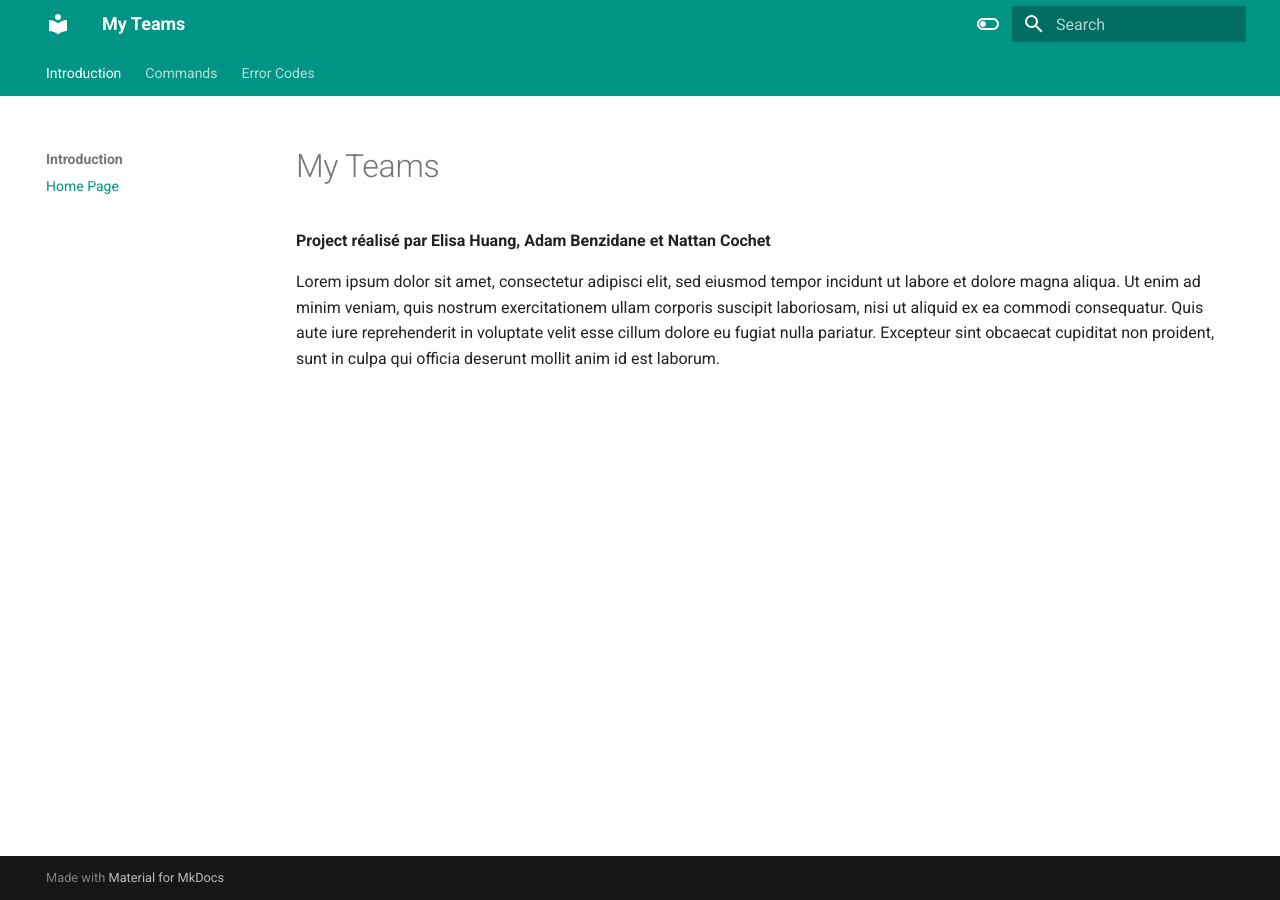
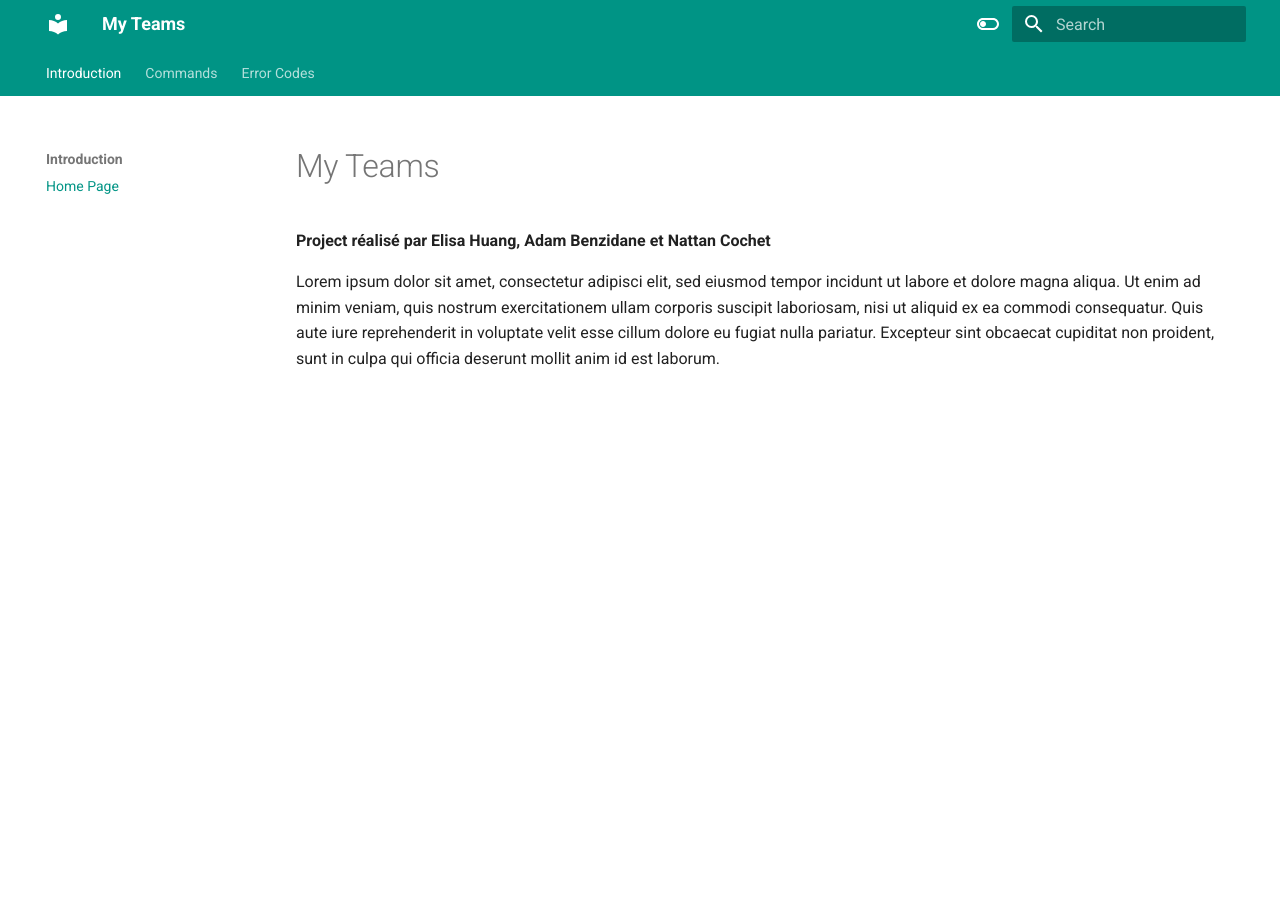
Before and after one commit to NattanCochet/docMyTeams, an MkDocs documentation site: the page built from docs/index.md, in a window 1280 px wide. Built offline with MkDocs 1.6.1 and Material for MkDocs 9.7.7, drawn with Linux system fonts in a browser that asks for light colours.

Commit message:
removed downbar

```diff
--- /dev/null
+++ b/docs/styles/extra.css
@@ -0,0 +1,3 @@
+.md-footer-meta__inner {
+    display: none;
+}
--- a/mkdocs.yml
+++ b/mkdocs.yml
@@ -1,4 +1,7 @@
 site_name: My Teams
+
+extra_css:
+  - "styles/extra.css"
 
 nav:
   - Introduction:
```
